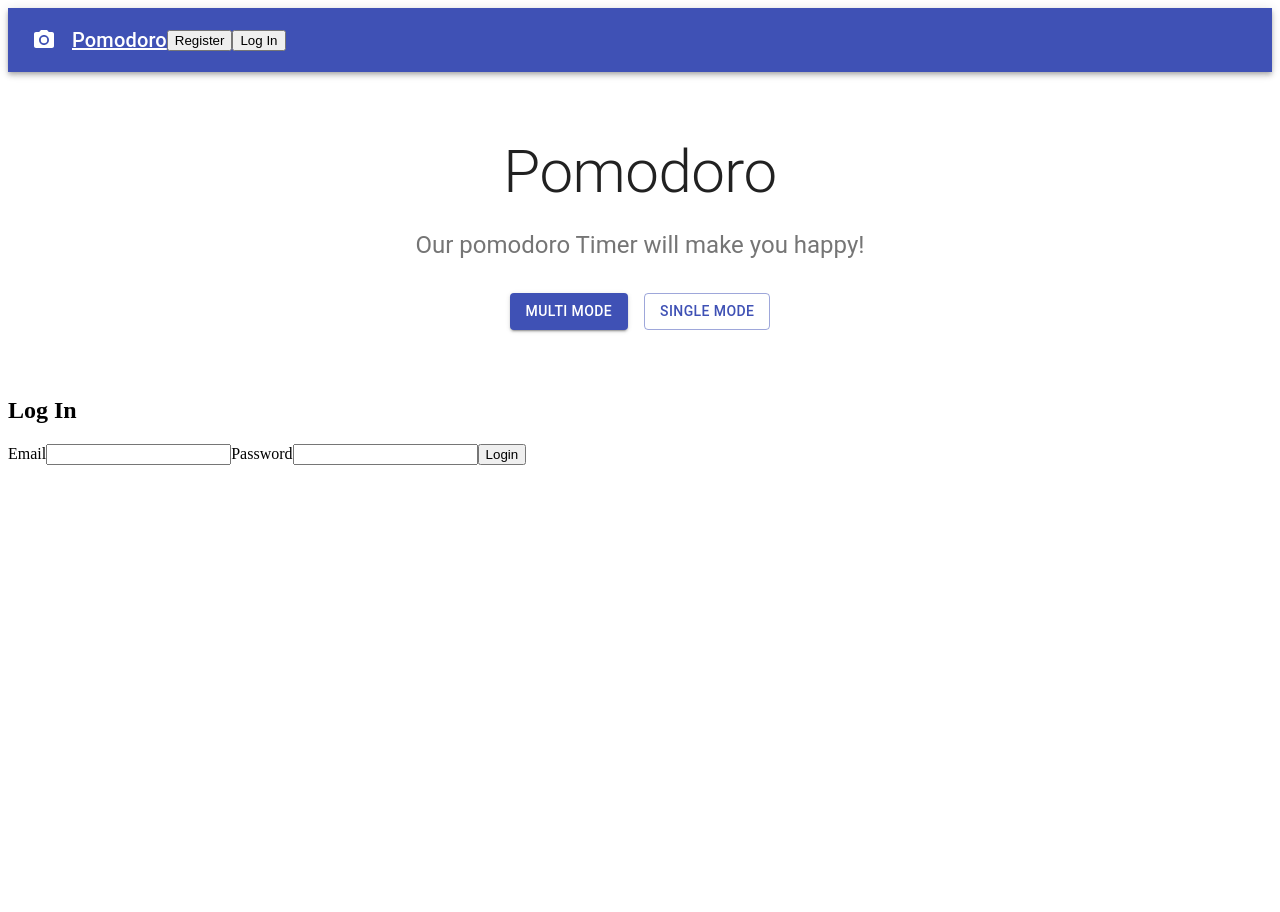
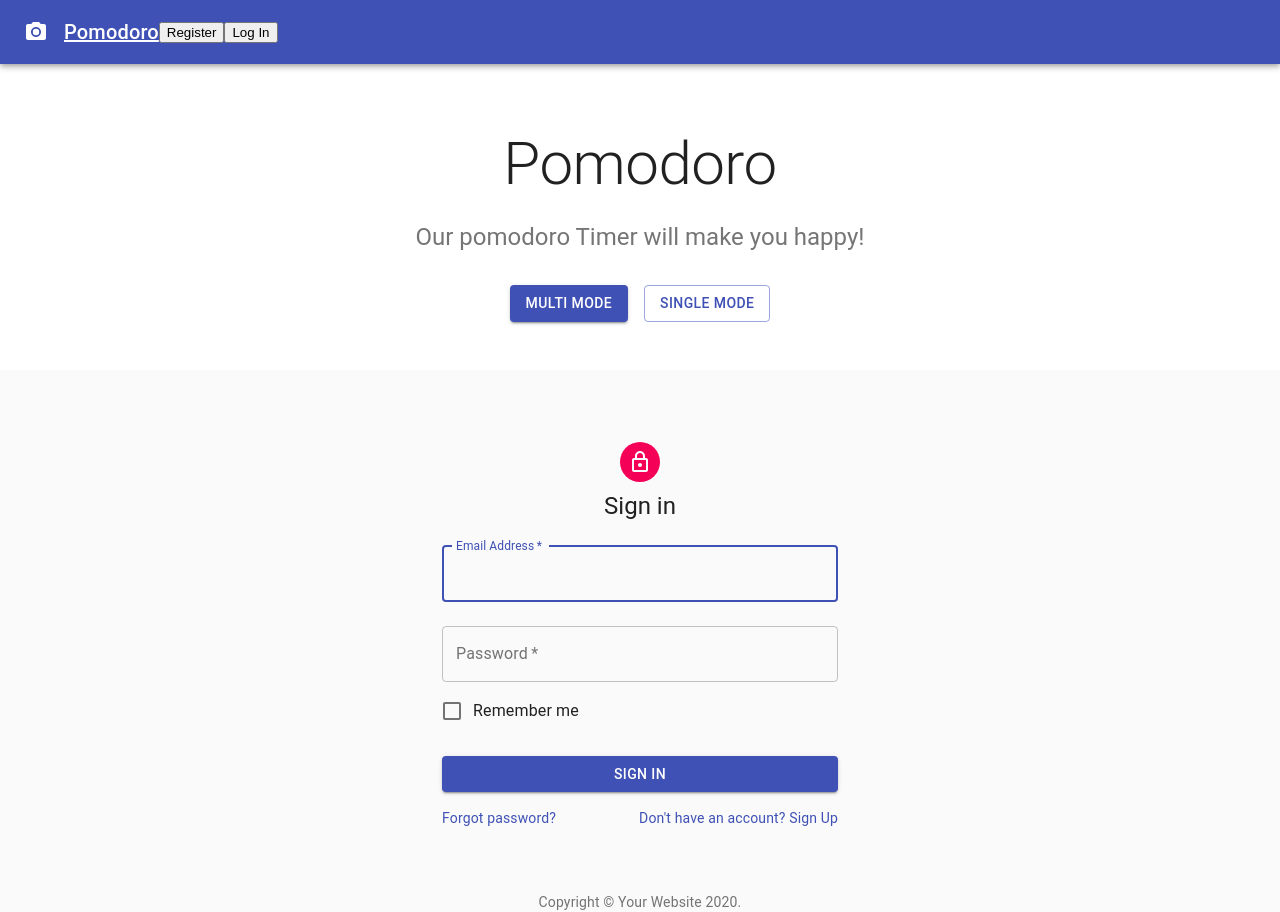
Before and after one commit to lsh3163/Tomato, a React (Create React App) app in the folder client/: page /login in a window 1280 px wide. Before the commit the page ends 800 px from the top, so only its background shows below. Built offline with nearby package versions, Linux system fonts and the light colour scheme; no server answers.

Commit message:
Desgin Login Page

```diff
--- a/client/src/Components/Router.js
+++ b/client/src/Components/Router.js
@@ -26,6 +26,7 @@ export default () => {
                 localStorage.setItem("auth-token", "");
                 token = "";
             }
+            console.log(token);
             const tokenRes = await Axios.post(
                 "http://localhost:5050/users/tokenIsValid",
                 null,
@@ -35,9 +36,11 @@ export default () => {
                     }
                 }
             );
+            console.log(tokenRes);
             if(tokenRes.data){
                 const userRes = await Axios.get(
-                    "http://localhost:5050/users/",{
+                    "http://localhost:5050/users/",
+                    {
                         header: {
                             "x-auth-token": token
                         }
--- a/client/src/Routes/Login/LoginPresenter.js
+++ b/client/src/Routes/Login/LoginPresenter.js
@@ -1,18 +1,63 @@
-import React, {useState, useContext } from 'react';
+import React, {useState, useContext }from 'react';
+import Avatar from '@material-ui/core/Avatar';
+import Button from '@material-ui/core/Button';
+import CssBaseline from '@material-ui/core/CssBaseline';
+import TextField from '@material-ui/core/TextField';
+import FormControlLabel from '@material-ui/core/FormControlLabel';
+import Checkbox from '@material-ui/core/Checkbox';
+import Link from '@material-ui/core/Link';
+import Grid from '@material-ui/core/Grid';
+import Box from '@material-ui/core/Box';
+import LockOutlinedIcon from '@material-ui/icons/LockOutlined';
+import Typography from '@material-ui/core/Typography';
+import { makeStyles } from '@material-ui/core/styles';
+import Container from '@material-ui/core/Container';
 import {useHistory} from 'react-router-dom';
 import Axios from 'axios';
 import UserContext from '../../Components/UserContext';
 import ErrorNotice from '../../Components/ErrorNotice';
 
-export default function Login(){
+function Copyright() {
+  return (
+    <Typography variant="body2" color="textSecondary" align="center">
+      {'Copyright © '}
+      <Link color="inherit" href="https://material-ui.com/">
+        Your Website
+      </Link>{' '}
+      {new Date().getFullYear()}
+      {'.'}
+    </Typography>
+  );
+}
+
+const useStyles = makeStyles((theme) => ({
+  paper: {
+    marginTop: theme.spacing(8),
+    display: 'flex',
+    flexDirection: 'column',
+    alignItems: 'center',
+  },
+  avatar: {
+    margin: theme.spacing(1),
+    backgroundColor: theme.palette.secondary.main,
+  },
+  form: {
+    width: '100%', // Fix IE 11 issue.
+    marginTop: theme.spacing(1),
+  },
+  submit: {
+    margin: theme.spacing(3, 0, 2),
+  },
+}));
+
+export default function SignIn() {
   const [email, setEmail] = useState();
   const [password, setPassword] = useState();
   const [error, setError] = useState();
 
   const { setUserData } = useContext(UserContext);
   const history = useHistory();
-
-    const submit = async(e) => {
+  const RealSubmit = async(e) => {
     e.preventDefault();
     try{
         const loginUser = {email, password};
@@ -31,24 +76,77 @@ export default function Login(){
         err.response.data.msg && setError(err.response.data.msg);
     }
   };
-    return(
-        <div>
-            <h2>Log In</h2>
+
+  const classes = useStyles();
+
+  return (
+    <Container component="main" maxWidth="xs">
+      <CssBaseline />
+      <div className={classes.paper}>
+        <Avatar className={classes.avatar}>
+          <LockOutlinedIcon />
+        </Avatar>
+        <Typography component="h1" variant="h5">
+          Sign in
+        </Typography>
         {error && <ErrorNotice message={error} clearError={() => setError(undefined)} />}
-            <form onSubmit={submit}>
-                <label>Email</label>
-                <input
+        <form className={classes.form} noValidate onClick={RealSubmit}>
+          <TextField
+            variant="outlined"
+            margin="normal"
+            required
+            fullWidth
+            id="email"
+            label="Email Address"
+            name="email"
+            autoComplete="email"
+            autoFocus
             type="email"
             onChange={e => setEmail(e.target.value)}
           />
-
-                <label>Password</label>
-                <input
+          <TextField
+            variant="outlined"
+            margin="normal"
+            required
+            fullWidth
+            name="password"
+            label="Password"
+            type="password"
+            id="password"
+            autoComplete="current-password"
             type="password"
             onChange={e => setPassword(e.target.value)}
           />
-                <input type="submit" value="Login" />
+          <FormControlLabel
+            control={<Checkbox value="remember" color="primary" />}
+            label="Remember me"
+          />
+          <Button
+            type="RealSubmit"
+            fullWidth
+            variant="contained"
+            color="primary"
+            className={classes.submit}
+          >
+            Sign In
+          </Button>
+          <Grid container>
+            <Grid item xs>
+              <Link href="#" variant="body2">
+                Forgot password?
+              </Link>
+            </Grid>
+            <Grid item>
+              <Link href="#" variant="body2">
+                {"Don't have an account? Sign Up"}
+              </Link>
+            </Grid>
+          </Grid>
         </form>
       </div>
-    )
+      <Box mt={8}>
+        <Copyright />
+      </Box>
+    </Container>
+  );
 }
--- a/client/src/Routes/SignIn.js
+++ b/client/src/Routes/SignIn.js
@@ -1,4 +1,4 @@
-import React from 'react';
+import React, {useState, useContext }from 'react';
 import Avatar from '@material-ui/core/Avatar';
 import Button from '@material-ui/core/Button';
 import CssBaseline from '@material-ui/core/CssBaseline';
@@ -12,6 +12,10 @@ import LockOutlinedIcon from '@material-ui/icons/LockOutlined';
 import Typography from '@material-ui/core/Typography';
 import { makeStyles } from '@material-ui/core/styles';
 import Container from '@material-ui/core/Container';
+import {useHistory} from 'react-router-dom';
+import Axios from 'axios';
+import UserContext from '../Components/UserContext';
+import ErrorNotice from '../Components/ErrorNotice';
 
 function Copyright() {
   return (
@@ -47,6 +51,32 @@ const useStyles = makeStyles((theme) => ({
 }));
 
 export default function SignIn() {
+  const [email, setEmail] = useState();
+  const [password, setPassword] = useState();
+  const [error, setError] = useState();
+
+  const { setUserData } = useContext(UserContext);
+  const history = useHistory();
+  const RealSubmit = async(e) => {
+    e.preventDefault();
+    try{
+        const loginUser = {email, password};
+        const loginRes = await Axios.post(
+            "http://localhost:5050/users/login",
+            loginUser
+        );
+        setUserData({
+            token: loginRes.data.token,
+            user: loginRes.data.user,
+        });
+        localStorage.setItem("auth-token", loginRes.data.token);
+        history.push("/");
+    }
+    catch(err){
+        err.response.data.msg && setError(err.response.data.msg);
+    }
+  };
+
   const classes = useStyles();
 
   return (
@@ -59,7 +89,8 @@ export default function SignIn() {
         <Typography component="h1" variant="h5">
           Sign in
         </Typography>
-        <form className={classes.form} noValidate>
+        {error && <ErrorNotice message={error} clearError={() => setError(undefined)} />}
+        <form className={classes.form} noValidate onClick={RealSubmit}>
           <TextField
             variant="outlined"
             margin="normal"
@@ -70,6 +101,8 @@ export default function SignIn() {
             name="email"
             autoComplete="email"
             autoFocus
+            type="email"
+            onChange={e => setEmail(e.target.value)}
           />
           <TextField
             variant="outlined"
@@ -81,13 +114,15 @@ export default function SignIn() {
             type="password"
             id="password"
             autoComplete="current-password"
+            type="password"
+            onChange={e => setPassword(e.target.value)}
           />
           <FormControlLabel
             control={<Checkbox value="remember" color="primary" />}
             label="Remember me"
           />
           <Button
-            type="submit"
+            type="RealSubmit"
             fullWidth
             variant="contained"
             color="primary"
```
Lines whose indentation alone changed are shown as unchanged.
